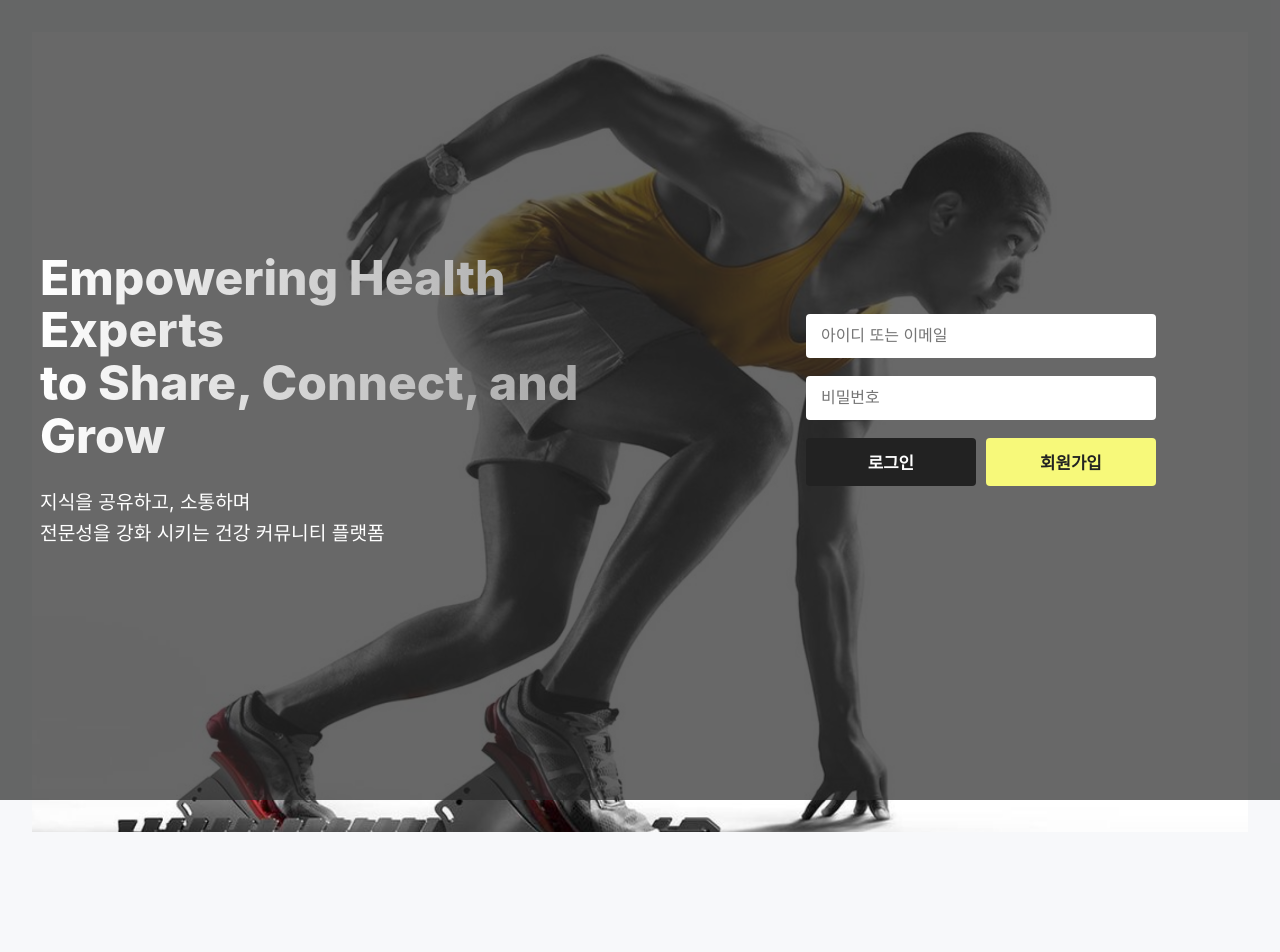
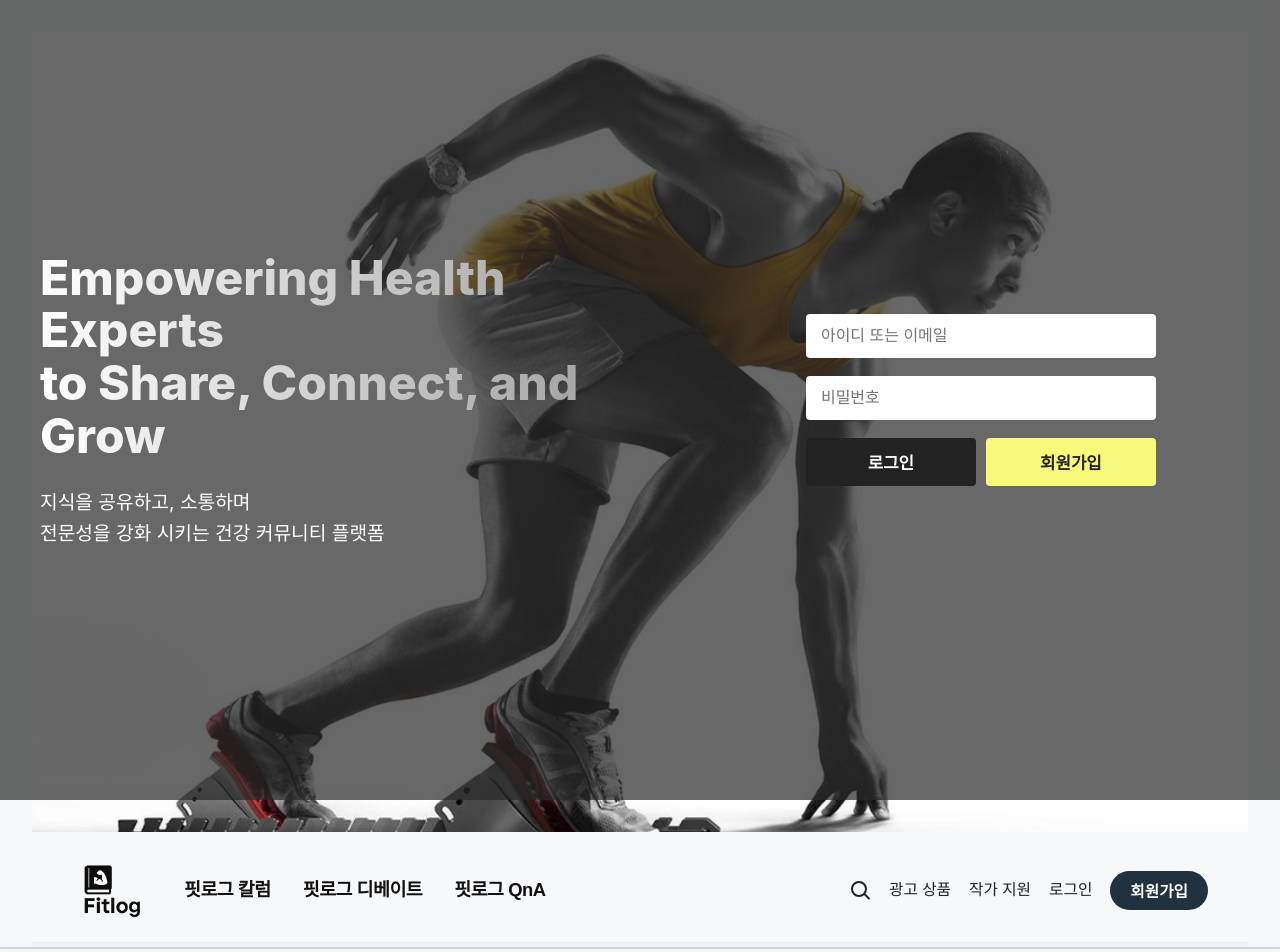
Before and after one commit to StoLYH/SSAFIT, a Vue app in the folder front/fitlog/: page / in a window 1280 px wide. Shown: the top 952 px of the page. Before the commit the page ends 864 px from the top, so only its background shows below. Built offline with nearby package versions, Linux system fonts and the light colour scheme; no server answers.

Commit message:
implement landingpage

```diff
--- a/front/fitlog/src/App.vue
+++ b/front/fitlog/src/App.vue
@@ -8,6 +8,7 @@ import LandingPage from './president/LandingPage.vue';
 
 <template>
   <LandingPage></LandingPage>
+  <MainPage></MainPage>
 </template>
 
 <style scoped>
```
